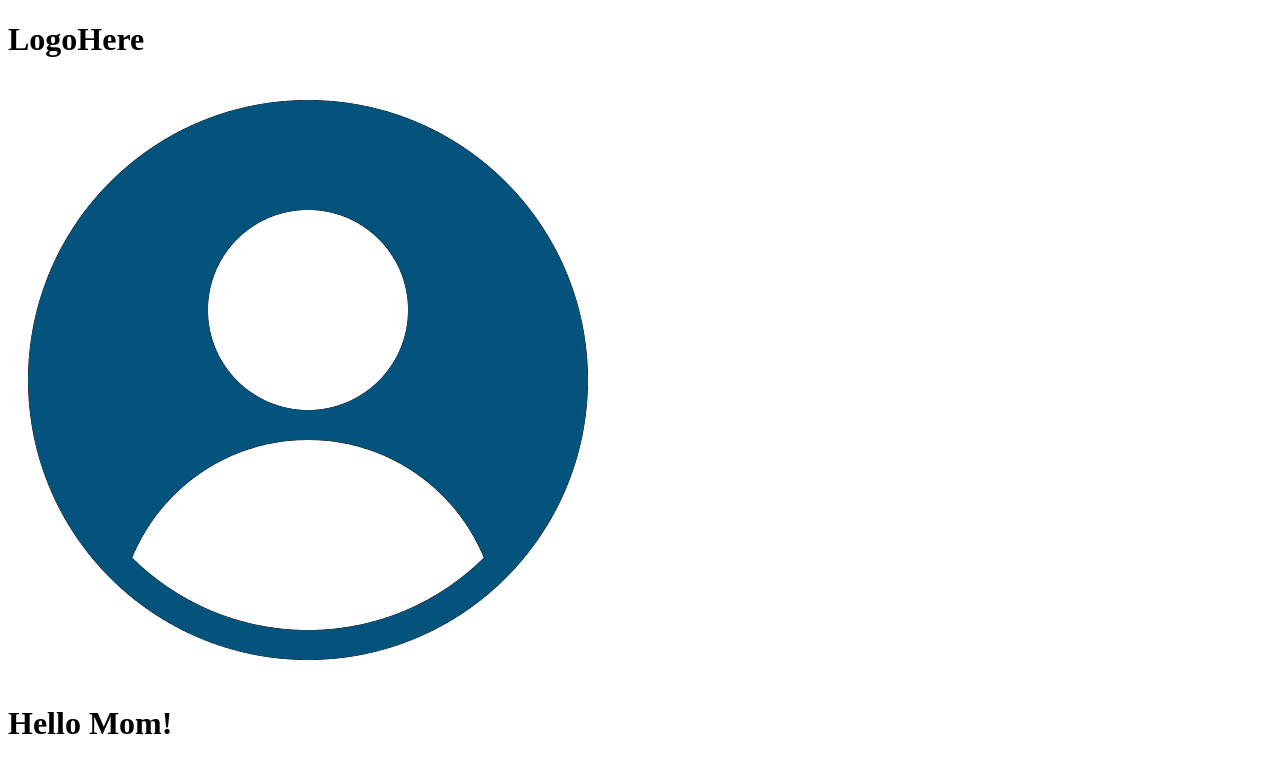
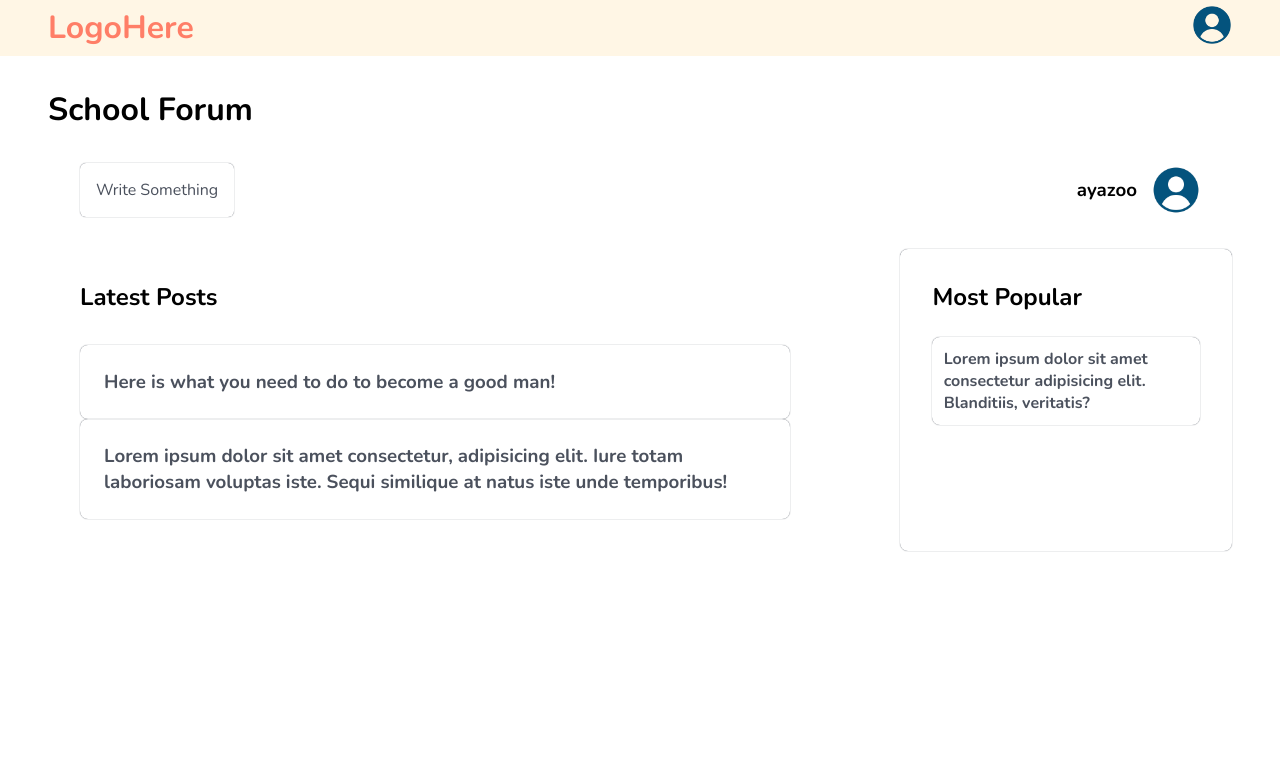
Before and after one commit to muhammadkhattakdev/students-learning-forum-and-scheduling-system, a Django app: page /forum/ in a window 1280 px wide. Shown: the top 773 px of the page. Run offline with Django 5.2, Linux system fonts and the light colour scheme; a user stored in the database is signed in.

Commit message:
Frontend for Forum Homepage complete and created Write Forum Post page

```diff
--- a/forum/urls.py
+++ b/forum/urls.py
@@ -3,4 +3,5 @@ from . import views
 
 urlpatterns = [
     path('', views.forum_home, name='forum_homepage'),
+    path('write-post/', views.create_forum_post, name='write_post'),
 ]
--- a/forum/views.py
+++ b/forum/views.py
@@ -1,9 +1,29 @@
-from django.shortcuts import render
 from django.contrib.auth.decorators import login_required
-
+from django.shortcuts import render, redirect
+from .models import *
+from django.contrib import messages
 
 @login_required(login_url='login')
 def forum_home(request):
     context = {}
 
     return render(request, 'forumPages/home.html', context)
+
+
+
+@login_required
+def create_forum_post(request):
+    if request.method == 'POST':
+        content = request.POST.get('content')
+
+        if not content.strip():
+            messages.error(request, "Post content cannot be empty.")
+            return redirect('write_post_page')
+
+        # Create the forum post
+        ForumPost.objects.create(user=request.user, content=content)
+
+        messages.success(request, "Your post has been successfully created!")
+        return redirect('forum_home')  # Replace 'forum_home' with your desired page
+
+    return render(request, 'forumPages/writeForumPost.html')
--- a/static/forumStyling.css
+++ b/static/forumStyling.css
@@ -21,7 +21,7 @@
     padding: 0;
     box-sizing: border-box;
     text-decoration: none;
-    font-family: 'Poppins';
+    font-family: 'Nunito';
 }
 
 .forum-pages-wrapper {
@@ -34,5 +34,126 @@
     width: 100%;
     display: flex;
     background-color: var(--background);
-    padding: .3rem 2rem;
+    padding: .3rem 3rem;
+    justify-content: space-between;
+    align-items: center;
 }
+
+.forum-pages-wrapper .navbar-3 .logo {
+    color: var(--primary-color);
+}
+
+.forum-pages-wrapper .navbar-3 .right-side .profile-info img {
+    width: 2.5rem;
+    height: 2.5rem;
+    border-radius: 50%;
+}
+
+/* FORUM HOMEPAGE STYLING STARTS HERE  */
+
+.forum-homepage-wrapper {
+    display: flex;
+    padding: 2rem 3rem;
+    flex-direction: column;
+
+}
+
+.forum-homepage-wrapper .top-bar {
+    width: 100%;
+    padding: 2rem;
+    display: flex;
+
+    justify-content: space-between;
+}
+
+.forum-homepage-wrapper .top-bar a.write-btn {
+    color: var(--text-color);
+    box-shadow: 0px 0px 1px var(--text-color);
+    padding: 1rem;
+    border-radius: 6px;
+}
+
+.forum-homepage-wrapper .top-bar a.write-btn:hover {
+    color: white;
+    background-color: var(--accent);
+    box-shadow: 0px 0px 1px var(--accent);
+}
+
+.forum-homepage-wrapper .top-bar .user-info {
+    display: flex;
+    text-decoration: none;
+    flex-direction: row;
+    gap: 15px;
+    align-items: center;
+}
+.forum-homepage-wrapper .posts-wrapper {
+    display: flex;
+    flex-direction: row;
+}
+
+.forum-homepage-wrapper .top-bar .user-info img {
+    width: 3rem;
+    height: 3rem;
+    border-radius: 50%;
+    object-fit: cover;
+}
+
+.forum-homepage-wrapper .left-side {
+    width: 72%;
+    padding: 2rem;
+}
+
+.forum-homepage-wrapper .left-side .posts {
+    width: 90%;
+    display: flex;
+    flex-direction: column;
+    margin-top: 2rem;
+}
+
+.forum-homepage-wrapper .left-side .posts .post {
+    width: 100%;
+    box-shadow: 0px 0px 1px var(--text-color);
+    padding: 1.5rem;
+    border-radius: 8px;
+    color: var(--text-color);
+}
+
+.forum-homepage-wrapper .left-side .posts .post:hover {
+    background-color: var(--accent);
+    color: white;
+    cursor: pointer;
+    text-decoration: none;
+}
+
+.forum-homepage-wrapper .right-side {
+    padding: 2rem;
+    box-shadow: 0px 0px 1px var(--text-color);
+    border-radius: 8px;
+    flex: 1;
+}
+
+.forum-homepage-wrapper .right-side .posts {
+    display: flex;
+    flex-direction: column;
+    width: 100%;
+    margin-top: 1.5rem;
+}
+
+.forum-homepage-wrapper .right-side .posts .post {
+    width: 100%;
+    box-shadow: 0px 0px 1px var(--text-color);
+    color: var(--text-color);
+    padding: .7rem;
+    border-radius: 8px;
+}
+
+.forum-homepage-wrapper .right-side .posts .post:hover {
+    background-color: var(--accent);
+    color: white;
+    cursor: pointer;
+    text-decoration: none;
+    font-family: 'Nunito';
+}
+
+
+/* WRITE POST PAGE STYLING STARTS HERE  */
--- a/templates/forumPages/base.html
+++ b/templates/forumPages/base.html
@@ -4,10 +4,10 @@
 <head>
     <meta charset="UTF-8">
     <meta name="viewport" content="width=device-width, initial-scale=1.0">
+    <link rel="stylesheet" href="{% static 'forumStyling.css' %}">
     <title>School Forum</title>
 </head>
 <body>
-
 
     <div class="forum-pages-wrapper">
 
--- a/templates/forumPages/home.html
+++ b/templates/forumPages/home.html
@@ -2,7 +2,44 @@
 
 
 {% block forum_content %}
+{% load static %}
 
-<h1>Hello Mom!</h1>
+
+<div class="forum-homepage-wrapper">
+    <h1>School Forum</h1>
+    <div class="top-bar">
+        <a href="#" class="write-btn">
+            Write Something
+        </a>
+        <div class="user-info">
+            <h3>{{request.user.username}}</h3>
+            <img src="{% static 'images/dummyProfile.png' %}" alt="">
+        </div>
+    </div>
+    <div class="posts-wrapper">
+        <div class="left-side">
+            <h2>Latest Posts</h2>
+            <div class="posts">
+                <a href="#" class="post">
+                    <h3>Here is what you need to do to become a good man!</h3>
+                </a>
+                <a href="#" class="post">
+                    <h3>Lorem ipsum dolor sit amet consectetur, adipisicing elit. Iure totam laboriosam voluptas iste. Sequi similique at natus iste unde temporibus!</h3>
+                </a>
+            </div>
+        </div>
+        <div class="right-side">
+            <h2>Most Popular</h2>
+            <div class="posts">
+                <a href="#2" class="post">
+                    <h4>
+                        Lorem ipsum dolor sit amet consectetur adipisicing elit. Blanditiis, veritatis?
+                    </h4>
+                </a>
+            </div>
+        </div>
+    </div>
+</div>
+
 
 {% endblock %}
```
Also changed, not shown: templates/forumPages/writeForumPost.html (added, +33 -0 lines), db.sqlite3.
